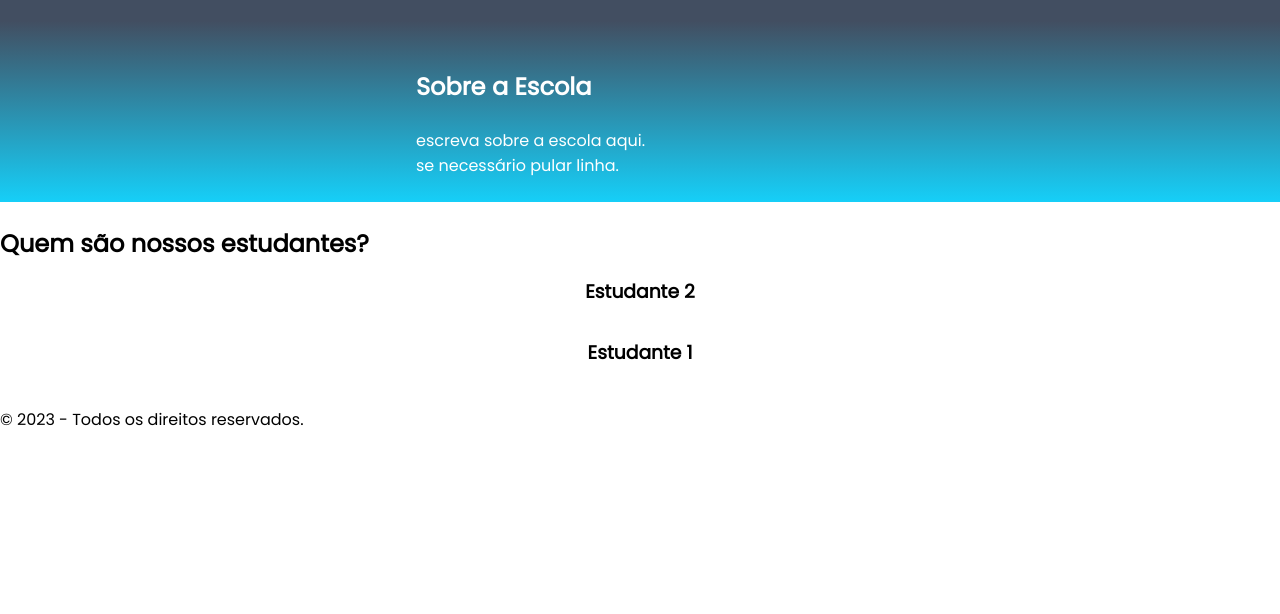
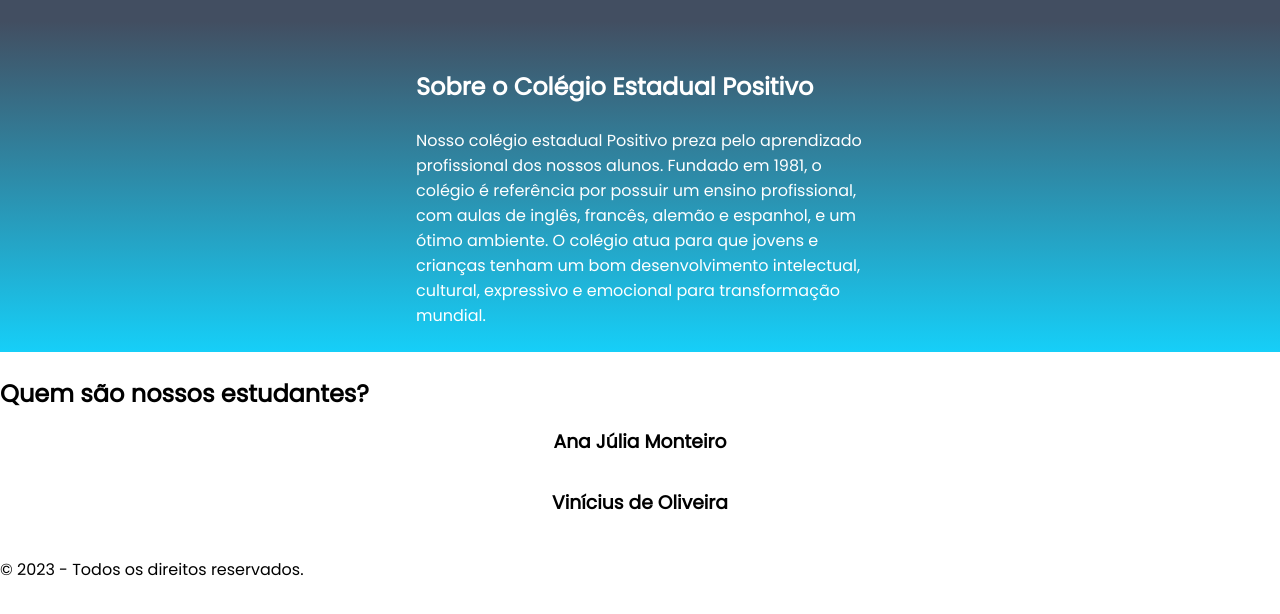
Before and after one commit to lainmitski/site-escola, a plain HTML site: page index.html in a window 1280 px wide. Shown: the part 102-716 px from the top of the page. Drawn offline with Linux system fonts and the light colour scheme.

Commit message:
site da escola modificado

```diff
--- a/index.html
+++ b/index.html
@@ -12,7 +12,7 @@
 </head>
 <body>
     <header class="cabecalho">
-        <img class="cabecalho-imagem" src="alurastart logo.png" alt="se necessario utilizar uma imagem">
+        <img class="cabecalho-imagem" src="images.jpeg" alt="se necessario utilizar uma imagem">
         <ul class="cabecalho-lista">
             <li class="cabecalho-lista-item">Escola</li>
             <li class="cabecalho-lista-item">Estudante</li>
@@ -20,9 +20,8 @@
     </header>
     <section class="escola">
         <div class="escola-div-conteudo">
-            <h2 class="escola-titulo">Sobre a Escola</h2>
-            <p class="escola-texto-um">escreva sobre a escola aqui.</p>
-            <p class="escola-texto-dois">se necessário pular linha.</p>
+            <h2 class="escola-titulo">Sobre o Colégio Estadual Positivo</h2>
+            <p class="escola-texto-um">Nosso colégio estadual Positivo preza pelo aprendizado profissional dos nossos alunos. Fundado em 1981, o colégio é referência por possuir um ensino profissional, com aulas de inglês, francês, alemão e espanhol, e um ótimo ambiente. O colégio atua para que jovens e crianças tenham um bom desenvolvimento intelectual, cultural, expressivo e emocional para transformação mundial.
         </div>
 
     </section>
@@ -32,12 +31,12 @@
         <span></span>
         <div class="estudante-div">
 
-            <h3 class="estudante-nome">Estudante 2</h3>
+            <h3 class="estudante-nome">Ana Júlia Monteiro</h3>
 
         </div>
         <div class="estudante-div">
 
-            <h3 class="estudante-nome">Estudante 1</h3>
+            <h3 class="estudante-nome">Vinícius de Oliveira</h3>
 
         </div>
 
```
